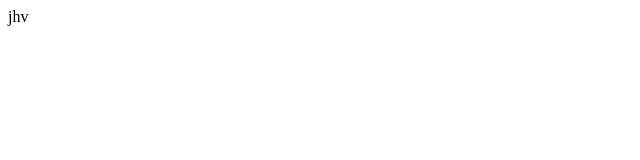
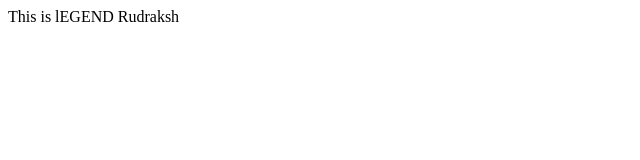
Before and after one commit to RudrakshK/RudrakshK.github.io, a plain HTML site: page index.html in a window 1280 px wide. Shown: the whole page, without its empty margins (0-640 px from the left). Drawn offline with Linux system fonts and the light colour scheme.

Commit message:
update index.html

```diff
--- a/index.html
+++ b/index.html
@@ -1,5 +1,5 @@
 <html>
-  <title>Hmmm</title>
+  <title>hey</title>
   <body>
-    <p>jhv
+    <p>This is lEGEND Rudraksh</p>
 </html>
```
